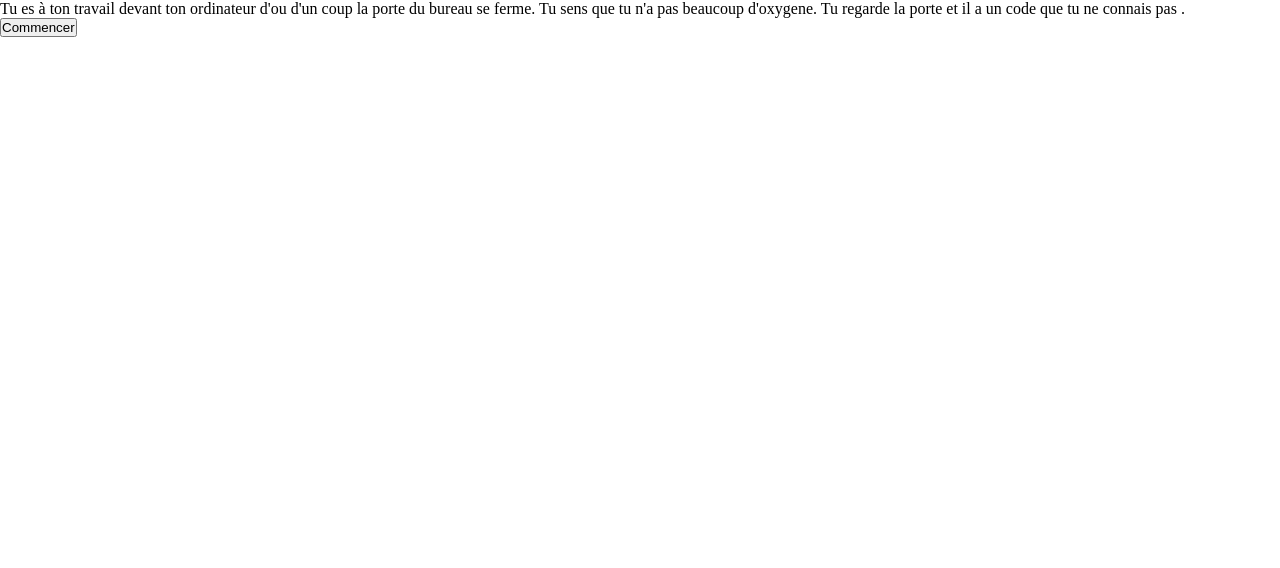
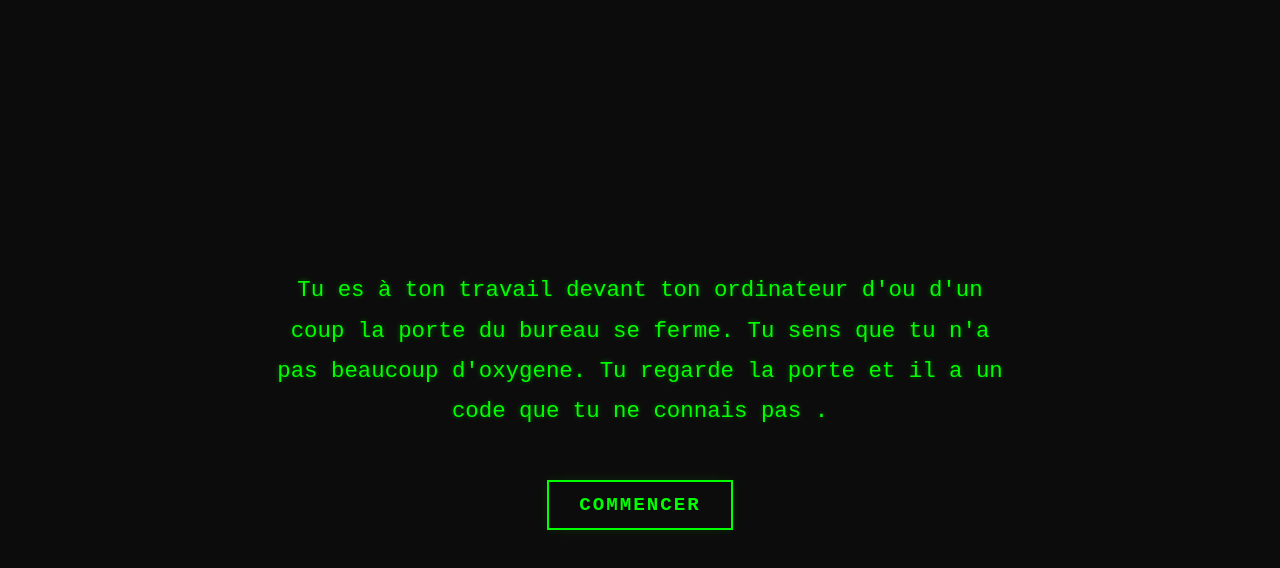
Before and after one commit to Tatiana-Juin/terminal-emulator-game, a React (Vite) app: page / in a window 1280 px wide. Shown: the top 568 px of the page. Built offline with nearby package versions, Linux system fonts and the light colour scheme.

Commit message:
Je suis en train de débuter le style du jeu

```diff
--- a/src/components/Terminal.jsx
+++ b/src/components/Terminal.jsx
@@ -119,13 +119,13 @@ export default function Terminal() {
     <>
     {/* Pour afficher l'intro  */}
       {showIntro ?(
-        <div>
-          <p> {currentLevel.introText} </p>
-          <button onClick={()=>setShowIntro(false)}>Commencer</button>
+        <div className='intro-container'>
+          <p className='intro-text'> {currentLevel.introText} </p>
+          <button className='intro-button' onClick={()=>setShowIntro(false)}>Commencer</button>
         </div>
       ) : (
         <>
-        <div className='app-container'>
+      <div className='app-container'>
            {/* POUR L'OBJECTIFS ET LE CODE DE DEVEROUILLAGE */}
           <div className='left-panel'>
             <div>
--- a/src/styles/intro.css
+++ b/src/styles/intro.css
@@ -0,0 +1,45 @@
+.intro-container{
+    display: flex;
+    flex-direction: column;
+    justify-content: center;
+    align-items: center;
+    min-height: 100vh;
+    background-color: #0c0c0c;
+    color: #00ff00;
+    font-family: 'Courier New', Courier, monospace;
+    padding: 2rem;
+    text-align: center;
+}
+/* Style du texte de l'histoire */
+.intro-text {
+  font-size: 1.4rem;
+  max-width: 750px;
+  line-height: 1.8;
+  margin-bottom: 3rem;
+  text-shadow: 0 0 5px rgba(0, 255, 0, 0.4);
+
+
+}
+
+/* Bouton d'action style terminal */
+.intro-button {
+  background-color: transparent;
+  color: #00ff00;
+  border: 2px solid #00ff00;
+  padding: 12px 30px;
+  font-size: 1.2rem;
+  font-family: inherit;
+  font-weight: bold;
+  cursor: pointer;
+  text-transform: uppercase;
+  letter-spacing: 2px;
+  transition: all 0.3s ease;
+  box-shadow: 0 0 10px rgba(0, 255, 0, 0.1);
+}
+
+
+.intro-button:hover {
+  background-color: #00ff00;
+  color: #0c0c0c;
+  box-shadow: 0 0 20px rgba(0, 255, 0, 0.6);
+}
```
Also changed, not shown: src/App.css (line endings or trailing spaces).
